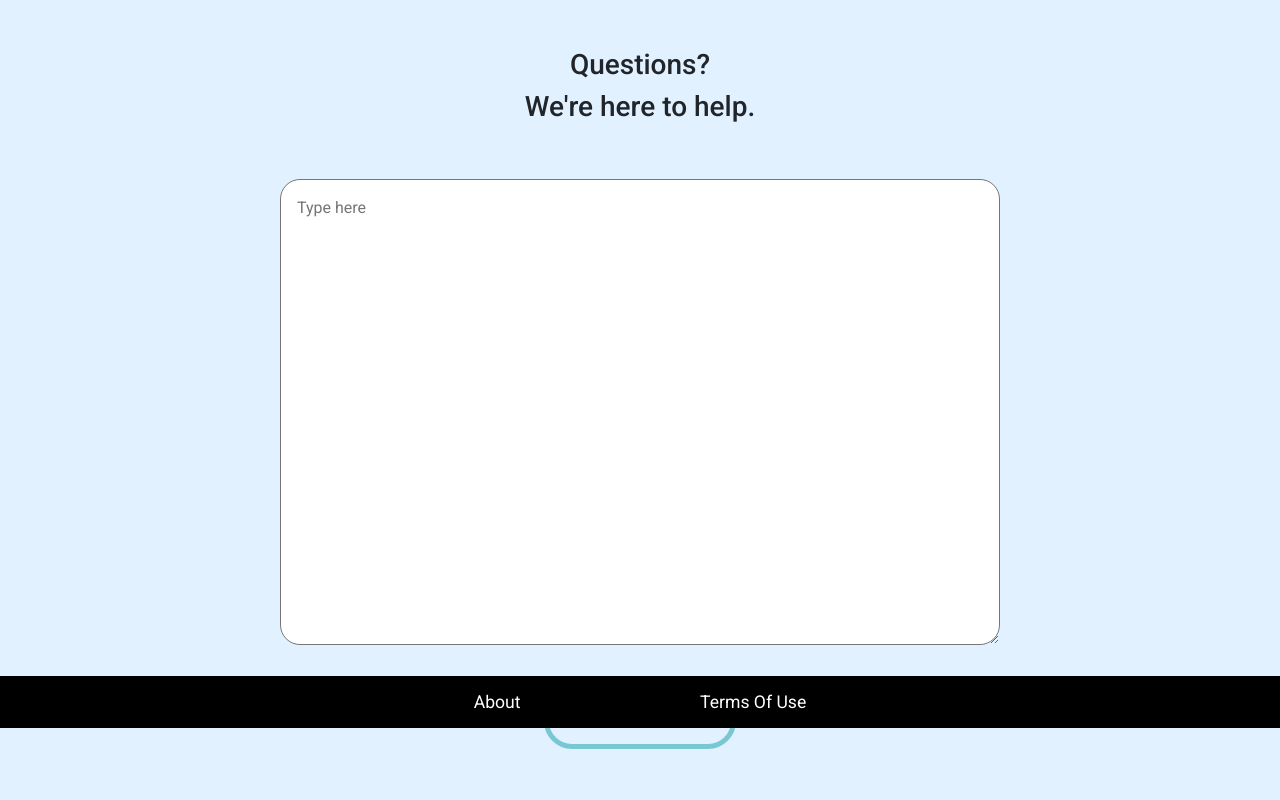
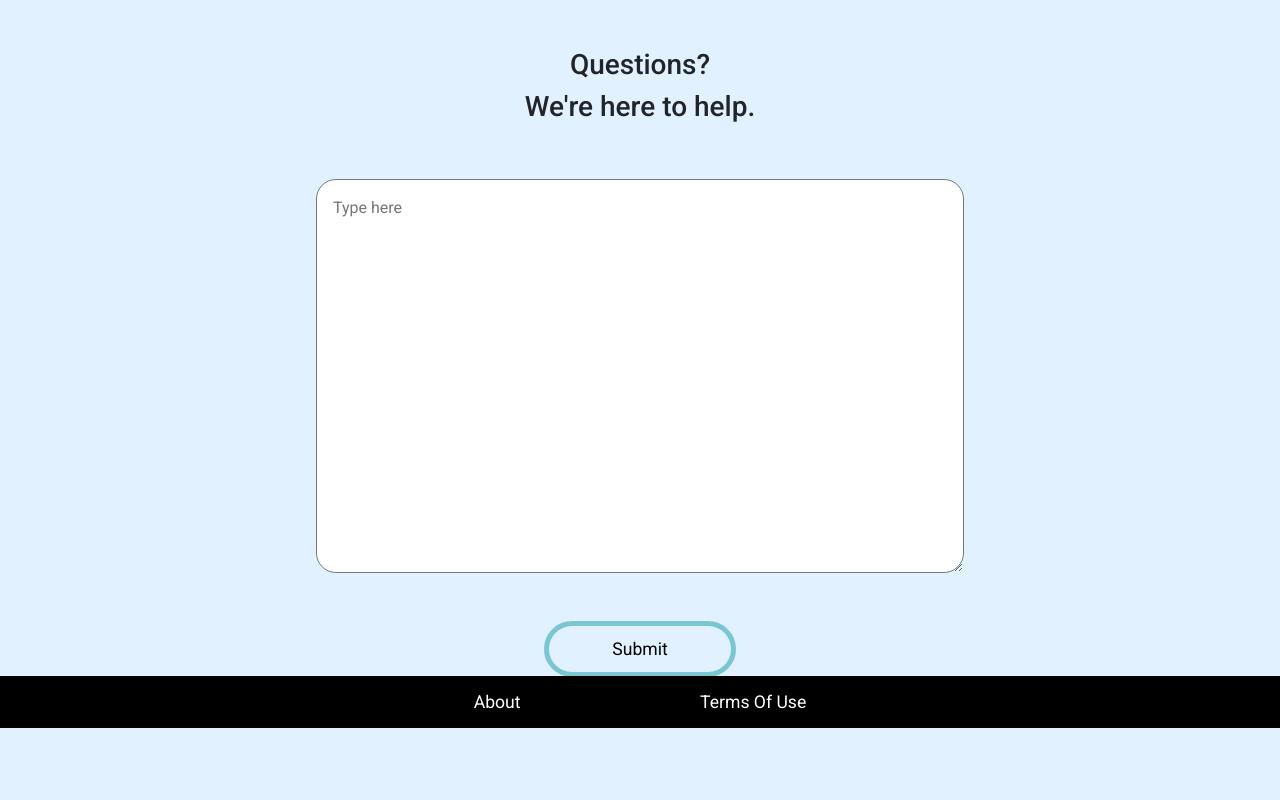
Before and after one commit to sindrigils/weather-flask, a Flask app: template website/templates/contact-page.html in a window 1280 px wide. Shown: the part 72-872 px from the top of the page. After the commit the page ends 800 px from the top, so only its background shows below. Run offline with Flask 3, Linux system fonts and the light colour scheme; the template is opened without the code that fills it: values that come from a table or form of the project are taken from there, others are empty; tables that the repository leaves empty hold one stand-in row (values such as "Sample post"); some libraries are stand-ins or nearby versions.

Commit message:
resolved some UI bugs with media queries

```diff
--- a/website/static/styles/contact-page.css
+++ b/website/static/styles/contact-page.css
@@ -30,6 +30,8 @@ main {
 .text-area {
     padding: 1rem;
     border-radius: 20px;
+    width: 80%;
+    height: 80%;
 }
 
 .text-area:focus-visible {
@@ -52,3 +54,10 @@ main {
     background: #78c7d2;
     color: white;
 }
+
+@media screen and (min-width: 40rem) {
+    .text-area {
+        width: 90%;
+        height: 100%;
+    }
+}
--- a/website/templates/contact-page.html
+++ b/website/templates/contact-page.html
@@ -16,7 +16,7 @@ Contact
         <form action="{{ url_for('views.contact_page') }}" method="post">
             {{ form.hidden_tag() }}
 
-            {{ form.text_area(rows=18, cols=80, class="text-area", placeholder="Type here") }}
+            {{ form.text_area(rows=15, cols=80, class="text-area", placeholder="Type here") }}
 
             {{ form.submit(class="submit-btn") }}
         </form>
--- a/website/templates/profile-page.html
+++ b/website/templates/profile-page.html
@@ -73,7 +73,7 @@ Profile
 
 
     <div class="buttons-container">
-        <div>
+        <div class="btn-div">
             <button class="history-btn"><span>Search History</span></button>
             <button class="location-btn"><span>Top locations</span></button>
         </div>
```
Also changed, not shown: website/static/styles/profile-page.css (+8 -0 lines), website/static/styles/reset-password-page.css (+15 -0 lines).
